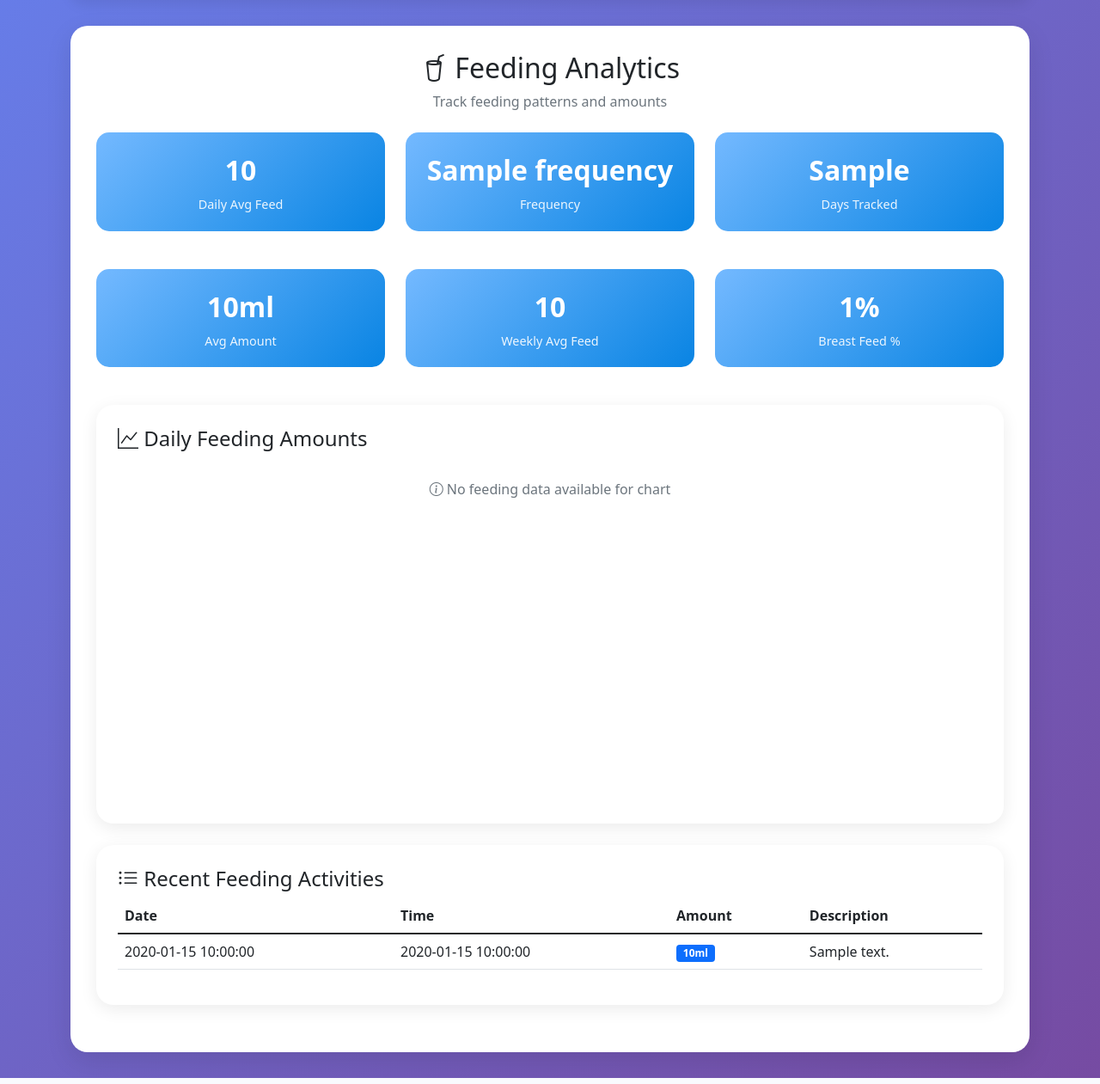
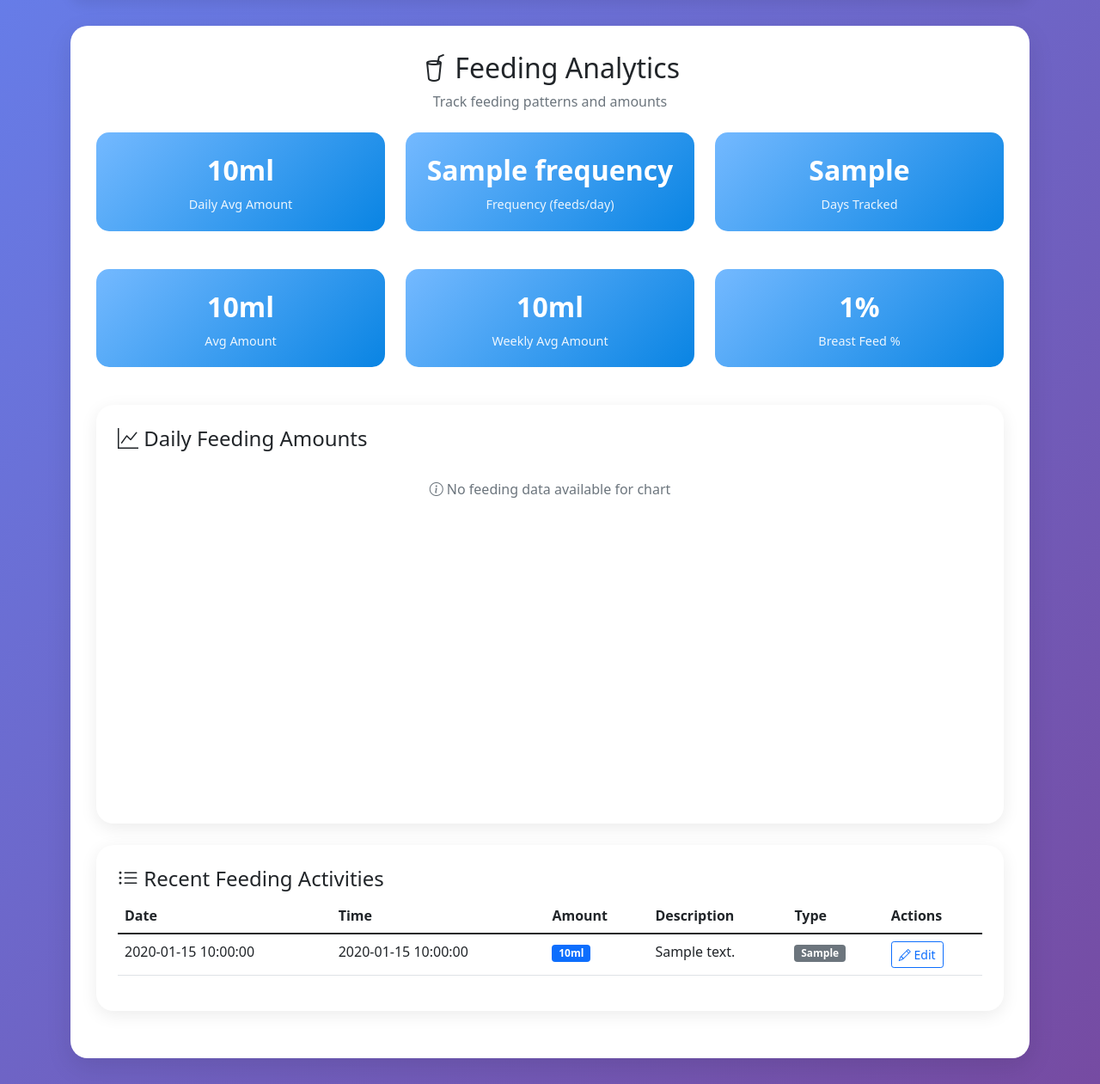
Before and after one commit to lovecurrency/baby-journal-app, a Flask app: template templates/analytics_simple.html in a window 1280 px wide. Shown: the part 84-1345 px from the top of the page at 86% size. Run offline with Flask 3, Linux system fonts and the light colour scheme; the template is opened without the code that fills it: most values are stand-ins (such as "Sample title", 1, 10 or a date in 2020).

Commit message:
Enhance analytics with quantity metrics and improved recent activities table
Metrics Improvements:
- Fix Daily Avg: Show ml/day instead of feeds/day quantity
- Fix Weekly Avg: Show ml/week instead of feeds/week quantity
- Update metric labels to clarify units (ml/day, ml/week)
- Maintain frequency metric showing feeds/day for reference

Recent Feeding Activities Table:
- Add Type column with color-coded badges (Breast=green, Bottle=blue, Formula=yellow)
- Add Actions column with Edit button linking to edit_activity route
- Fix sorting to show latest activities first (using |reverse filter)
- Include activity ID in data for edit functionality

Table Structure:
Date | Time | Amount | Description | Type | Actions

User Experience:
- Clear quantity-based daily/weekly metrics for milk consumption tracking
- Easy identification of feeding types with color coding
- Quick access to edit any feeding activity
- Latest activities appear first for better relevance

🤖 Generated with [Claude Code](https://claude.ai/code)

Co-Authored-By: Claude <noreply@anthropic.com>

```diff
--- a/templates/analytics_simple.html
+++ b/templates/analytics_simple.html
@@ -60,14 +60,14 @@
 <div class="row mb-4">
     <div class="col-md-4">
         <div class="metric-card">
-            <div class="metric-value">{{ metrics.daily_avg_feed }}</div>
-            <div class="metric-label">Daily Avg Feed</div>
+            <div class="metric-value">{{ metrics.daily_avg_feed }}ml</div>
+            <div class="metric-label">Daily Avg Amount</div>
         </div>
     </div>
     <div class="col-md-4">
         <div class="metric-card">
             <div class="metric-value">{{ metrics.frequency }}</div>
-            <div class="metric-label">Frequency</div>
+            <div class="metric-label">Frequency (feeds/day)</div>
         </div>
     </div>
     <div class="col-md-4">
@@ -87,8 +87,8 @@
     </div>
     <div class="col-md-4">
         <div class="metric-card">
-            <div class="metric-value">{{ metrics.weekly_avg_feed }}</div>
-            <div class="metric-label">Weekly Avg Feed</div>
+            <div class="metric-value">{{ metrics.weekly_avg_feed }}ml</div>
+            <div class="metric-label">Weekly Avg Amount</div>
         </div>
     </div>
     <div class="col-md-4">
@@ -119,10 +119,12 @@
                     <th>Time</th>
                     <th>Amount</th>
                     <th>Description</th>
+                    <th>Type</th>
+                    <th>Actions</th>
                 </tr>
             </thead>
             <tbody>
-                {% for feed in feeding_data[-10:] %}
+                {% for feed in feeding_data[-10:]|reverse %}
                 <tr>
                     <td>{{ feed.date }}</td>
                     <td>{{ feed.time }}</td>
@@ -134,6 +136,22 @@
                         {% endif %}
                     </td>
                     <td>{{ feed.description }}</td>
+                    <td>
+                        {% if feed.feeding_type == 'breast' %}
+                            <span class="badge bg-success">Breast</span>
+                        {% elif feed.feeding_type == 'bottle' %}
+                            <span class="badge bg-info">Bottle</span>
+                        {% elif feed.feeding_type == 'formula' %}
+                            <span class="badge bg-warning">Formula</span>
+                        {% else %}
+                            <span class="badge bg-secondary">{{ feed.feeding_type|title }}</span>
+                        {% endif %}
+                    </td>
+                    <td>
+                        <a href="{{ url_for('edit_activity', activity_id=feed.id) }}" class="btn btn-sm btn-outline-primary">
+                            <i class="bi bi-pencil"></i> Edit
+                        </a>
+                    </td>
                 </tr>
                 {% endfor %}
             </tbody>
```
Also changed, not shown: main_db.py (+7 -6 lines).
